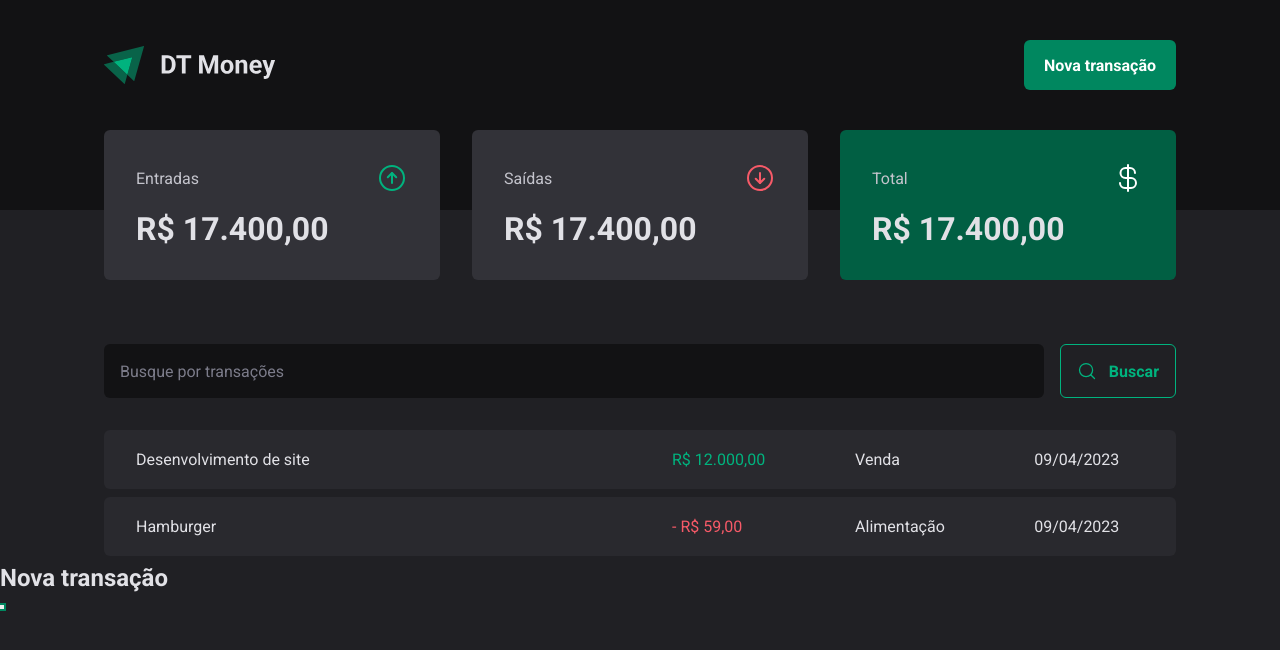
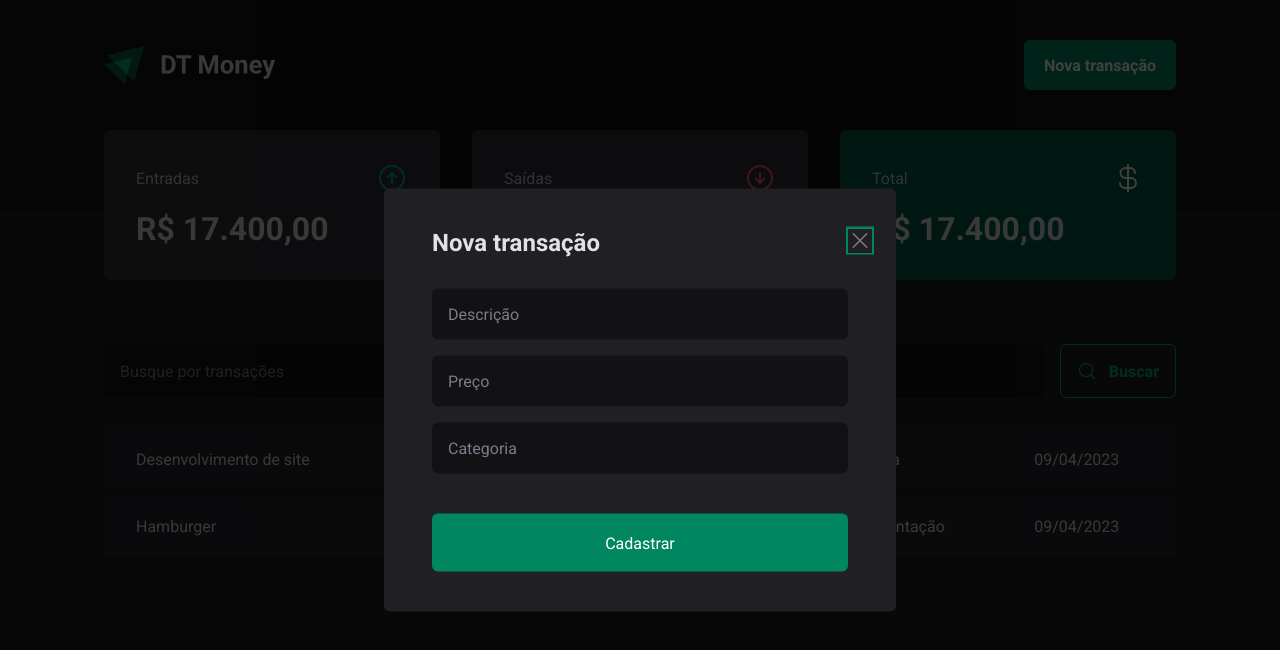
Before and after one commit to lubnimorais/ignite-dt-money-2022, a React (Vite) app: page / in a window 1280 px wide. Both pictures are taken after a click on the button "Nova transação". Shown: the top 650 px of the page. Built offline with nearby package versions, Linux system fonts and the light colour scheme.

Commit message:
feat: Implementing modal to create a transaction

```diff
--- a/src/components/Header/index.tsx
+++ b/src/components/Header/index.tsx
@@ -3,6 +3,7 @@
 import { HeaderContainer, HeaderContent, NewTransactionButton } from './styles';
 
 import logoImg from '../../assets/logo.svg';
+import { NewTransactionModal } from '../NewTransactionModal';
 
 const Header = () => {
   return (
@@ -15,15 +16,7 @@
             <NewTransactionButton>Nova transação</NewTransactionButton>
           </Dialog.Trigger>
 
-          <Dialog.Portal>
-            <Dialog.Overlay />
-
-            <Dialog.Content>
-              <Dialog.Title>Nova transação</Dialog.Title>
-
-              <Dialog.Close />
-            </Dialog.Content>
-          </Dialog.Portal>
+          <NewTransactionModal />
         </Dialog.Root>
       </HeaderContent>
     </HeaderContainer>
--- /dev/null
+++ b/src/components/NewTransactionModal/index.tsx
@@ -0,0 +1,32 @@
+import * as Dialog from '@radix-ui/react-dialog';
+
+import { CloseButton, Content, Overlay } from './styles';
+import { X } from 'phosphor-react';
+
+const NewTransactionModal = () => {
+  return (
+    <Dialog.Portal>
+      <Overlay />
+
+      <Content>
+        <Dialog.Title>Nova transação</Dialog.Title>
+
+        <CloseButton>
+          <X size={24} />
+        </CloseButton>
+
+        <form action="">
+          <input type="text" placeholder="Descrição" required />
+
+          <input type="number" placeholder="Preço" required />
+
+          <input type="text" placeholder="Categoria" required />
+
+          <button type="submit">Cadastrar</button>
+        </form>
+      </Content>
+    </Dialog.Portal>
+  );
+};
+
+export { NewTransactionModal };
--- /dev/null
+++ b/src/components/NewTransactionModal/styles.ts
@@ -0,0 +1,104 @@
+import styled from 'styled-components';
+import * as Dialog from '@radix-ui/react-dialog';
+
+export const Overlay = styled(Dialog.Overlay)`
+  width: 100vw;
+  height: 100vh;
+
+  position: fixed;
+
+  /* mesma coisa de fazermos top: 0, bottom: 0, left: 0, right: 0 */
+  inset: 0;
+
+  background: rgba(0, 0, 0, 0.75);
+`;
+
+export const Content = styled(Dialog.Content)`
+  min-width: 32rem;
+
+  border-radius: 6px;
+
+  padding: 2.5rem 3rem;
+
+  background: ${({ theme }) => theme.colors['gray-800']};
+
+  position: fixed;
+
+  top: 50%;
+  left: 50%;
+
+  transform: translate(-50%, -50%);
+
+  form {
+    margin-top: 2rem;
+
+    display: flex;
+    flex-direction: column;
+    gap: 1rem;
+
+    input {
+      border: 0;
+      border-radius: 6px;
+
+      background: ${({ theme }) => theme.colors['gray-900']};
+
+      color: ${({ theme }) => theme.colors['gray-300']};
+
+      padding: 1rem;
+
+      &::placeholder {
+        color: ${({ theme }) => theme.colors['gray-500']};
+      }
+
+      &::-webkit-outer-spin-button,
+      &::-webkit-inner-spin-button {
+        -webkit-appearance: none;
+        margin: 0;
+      }
+
+      &[type='number'] {
+        -moz-appearance: textfield;
+      }
+    }
+
+    button[type='submit'] {
+      height: 3.625rem;
+
+      border: 0;
+      border-radius: 6px;
+
+      background: ${({ theme }) => theme.colors['green-500']};
+
+      color: ${({ theme }) => theme.colors.white};
+
+      padding: 0.125rem;
+
+      margin-top: 1.5rem;
+
+      cursor: pointer;
+
+      transition: 0.3s;
+
+      &:hover {
+        background: ${({ theme }) => theme.colors['green-700']};
+      }
+    }
+  }
+`;
+
+export const CloseButton = styled(Dialog.Close)`
+  position: absolute;
+
+  background: transparent;
+
+  border: 0;
+
+  top: 2.5rem;
+  right: 1.5rem;
+
+  line-height: 0;
+
+  cursor: pointer;
+
+  color: ${({ theme }) => theme.colors['gray-500']};
+`;
```
